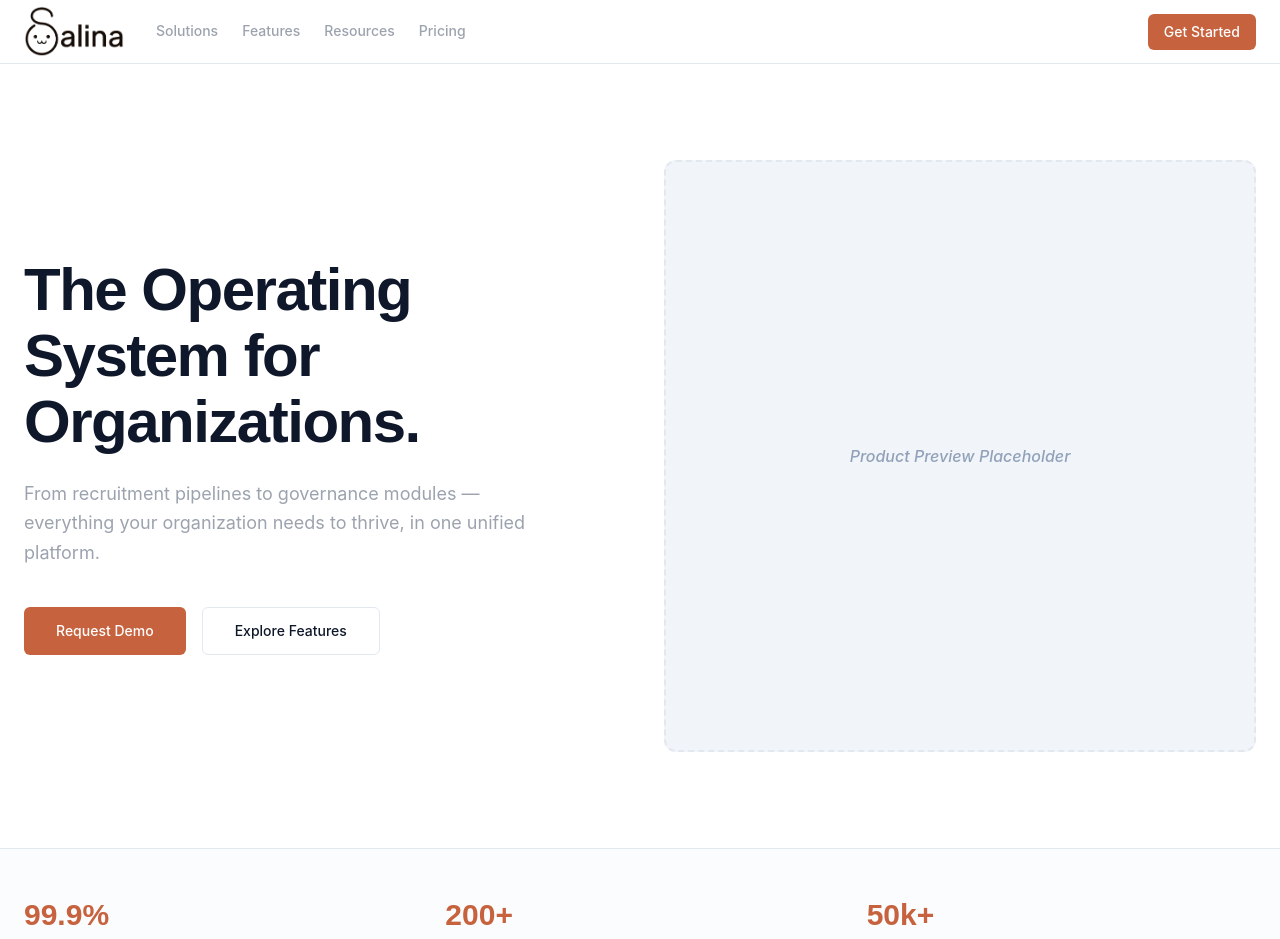
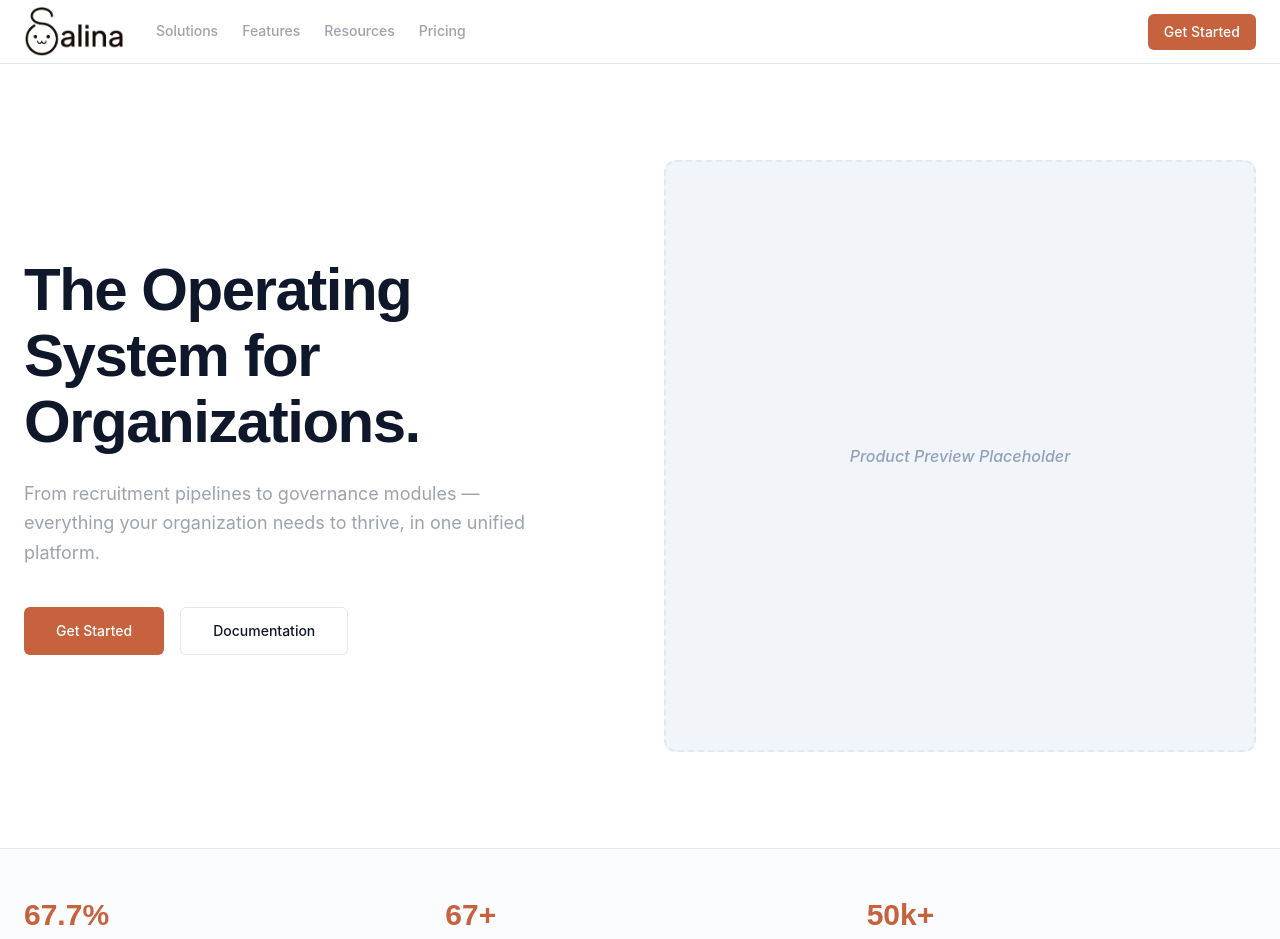
Before and after one commit to kemdav/Salina, a Next.js app: page /landing in a window 1280 px wide. Shown: the top 939 px of the page. Built offline with nearby package versions, Linux system fonts and the light colour scheme.

Commit message:
update: fixed buttons
corrected buttons and description

```diff
--- a/src/app/landing/page.tsx
+++ b/src/app/landing/page.tsx
@@ -40,8 +40,8 @@ export default function LandingPage() {
                         From recruitment pipelines to governance modules — everything your organization needs to thrive, in one unified platform.
                     </p>
                     <div className="mt-10 flex flex-wrap gap-4">
-                        <Button className="h-12 px-8 text-base">Request Demo</Button>
-                        <Button variant="secondary" className="h-12 px-8 text-base">Explore Features</Button>
+                        <Button className="h-12 px-8 text-base">Get Started</Button>
+                        <Button variant="secondary" className="h-12 px-8 text-base">Documentation</Button>
                     </div>
                 </div>
 
@@ -55,11 +55,11 @@ export default function LandingPage() {
             <section className="border-y border-[var(--border)] bg-slate-50/50">
                 <div className="max-w-7xl mx-auto px-6 py-12 grid grid-cols-1 sm:grid-cols-3 gap-8">
                     <div className="text-center sm:text-left">
-                        <p className="text-3xl font-bold text-[var(--primary)]" style={{ fontFamily: 'var(--font-heading)' }}>99.9%</p>
+                        <p className="text-3xl font-bold text-[var(--primary)]" style={{ fontFamily: 'var(--font-heading)' }}>67.7%</p>
                         <p className="text-sm text-[var(--muted)] uppercase tracking-wider mt-1">Uptime SLA</p>
                     </div>
                     <div className="text-center sm:text-left">
-                        <p className="text-3xl font-bold text-[var(--primary)]" style={{ fontFamily: 'var(--font-heading)' }}>200+</p>
+                        <p className="text-3xl font-bold text-[var(--primary)]" style={{ fontFamily: 'var(--font-heading)' }}>67+</p>
                         <p className="text-sm text-[var(--muted)] uppercase tracking-wider mt-1">Organizations</p>
                     </div>
                     <div className="text-center sm:text-left">
```
Also changed, not shown: src/lib/supabase/user-server.ts (line endings or trailing spaces).
